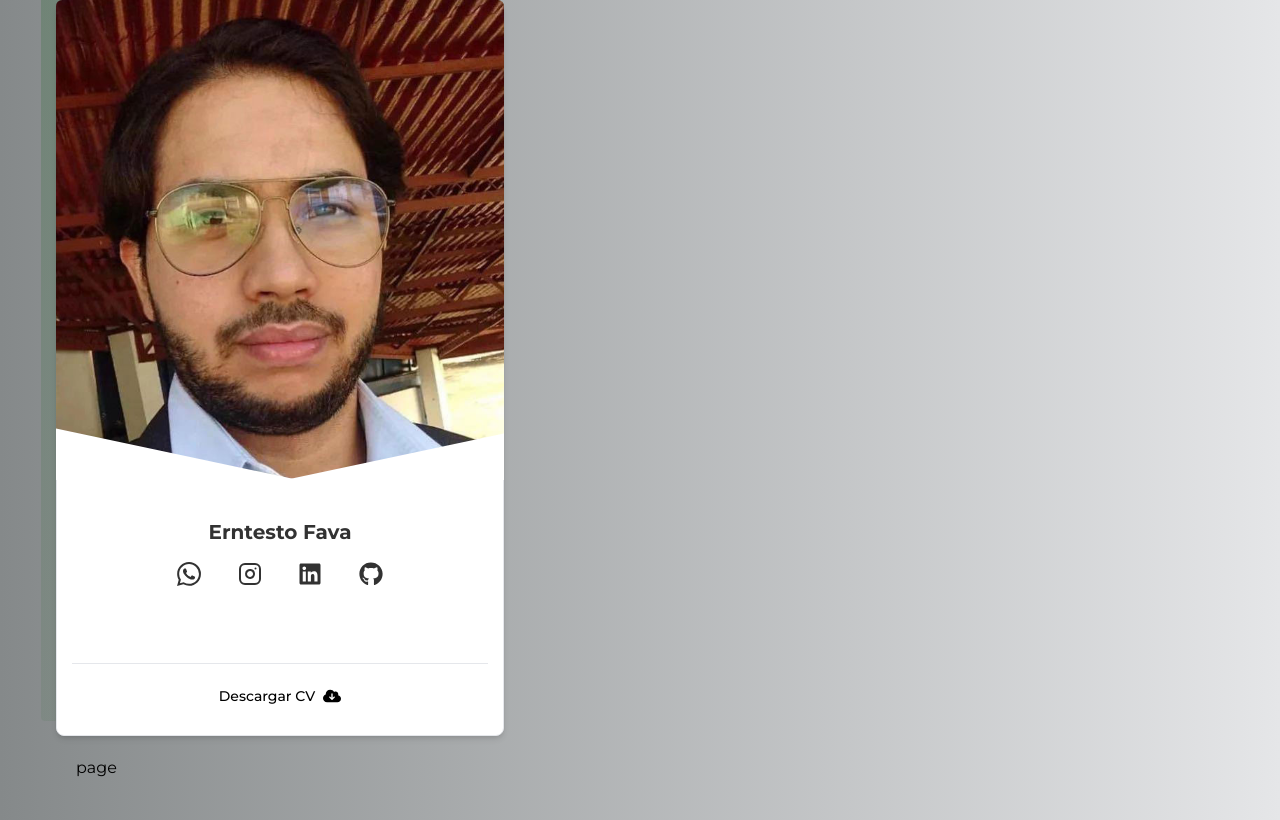
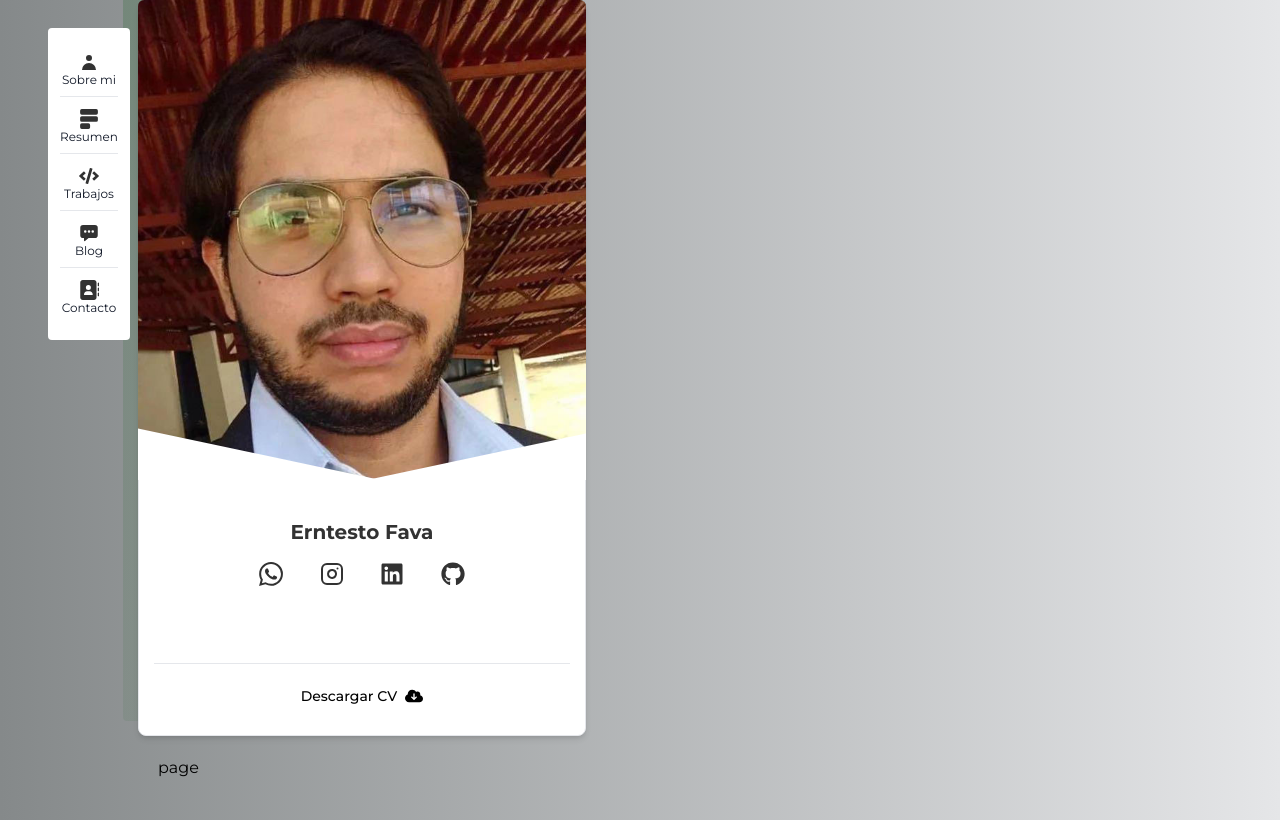
Before and after one commit to Erny23/portafolio, a Next.js app: page / in a window 1280 px wide. Built offline with nearby package versions, Linux system fonts and the light colour scheme.

Commit message:
sidebar de escritorio

```diff
--- a/app/globals.css
+++ b/app/globals.css
@@ -26,6 +26,15 @@ body {
   width: 100%;
   justify-content: center;
   align-items: center;
+}
+
+/*Ajustes de estilo para sidebar de escritorio*/
+#sidebar div {
+  background-color: white;
+}
+
+#sidebar div div ul li a span {
+  padding: 0;
 }
 
 /*Borde verde de perfil*/
--- /dev/null
+++ b/app/interface/sidebar.tsx
@@ -0,0 +1,39 @@
+"use client";
+
+import { Sidebar } from "flowbite-react";
+import { HiUser } from "react-icons/hi";
+import { SiFormspree } from "react-icons/si";
+import { FaCode } from "react-icons/fa";
+import { IoChatboxEllipses } from "react-icons/io5";
+import { FaAddressBook } from "react-icons/fa6";
+
+export default function SidebarComp() {
+    return (
+        <Sidebar id="sidebar" className='my-5 mt-12 w-fit h-fit hidden xs:block md:my-0 md:mt-12'>
+            <Sidebar.Items>
+                <Sidebar.ItemGroup className="divide-y">
+                    <Sidebar.Item className="flex-col px-0 pb-0 text-xs" href="/">
+                        <HiUser className="m-auto w-5 h-5 fill-[#323232]" />
+                        Sobre mi
+                    </Sidebar.Item>
+                    <Sidebar.Item className="flex-col px-0 pt-3 pb-0 text-xs" href="/Summary">
+                        <SiFormspree className="m-auto w-5 h-5 fill-[#323232]" />
+                        Resumen
+                    </Sidebar.Item>
+                    <Sidebar.Item className="flex-col px-0 pt-3 pb-0 text-xs" href="/Works">
+                        <FaCode className="m-auto w-5 h-5 fill-[#323232]" />
+                        Trabajos
+                    </Sidebar.Item>
+                    <Sidebar.Item className="flex-col px-0 pt-3 pb-0 text-xs" href="/Blog">
+                        <IoChatboxEllipses className="m-auto w-5 h-5 fill-[#323232]" />
+                        Blog
+                    </Sidebar.Item>
+                    <Sidebar.Item className="flex-col px-0 pt-3 text-xs" href="/Contact">
+                        <FaAddressBook className="m-auto w-5 h-5 fill-[#323232]" />
+                        Contacto
+                    </Sidebar.Item>
+                </Sidebar.ItemGroup>
+            </Sidebar.Items>
+        </Sidebar>
+    )
+}
--- a/app/layout.tsx
+++ b/app/layout.tsx
@@ -1,6 +1,7 @@
 import type { Metadata } from "next";
 import { Montserrat } from "next/font/google";
 import SidebarMovil from "./interface/sidebarMobile";
+import SidebarComp from "./interface/sidebar";
 import CardComp from "./interface/card"
 import "./globals.css";
 
@@ -19,6 +20,7 @@ export default function RootLayout( {children} : Readonly<{children: React.React
           <div className="container mx-auto px-4 flex flex-row lg:px-12">
             <header className="me-2 z-30">
               <SidebarMovil />
+              <SidebarComp />
             </header>
             <main className="w-full my-5 mt-[6rem] xs:mt-5">
               <div className="grid grid-cols-1 gap-4 justify-center md:gap-0 md:grid-cols-2 xl:grid-cols-[28rem_minmax(0rem,_1fr)_0rem]">
```
